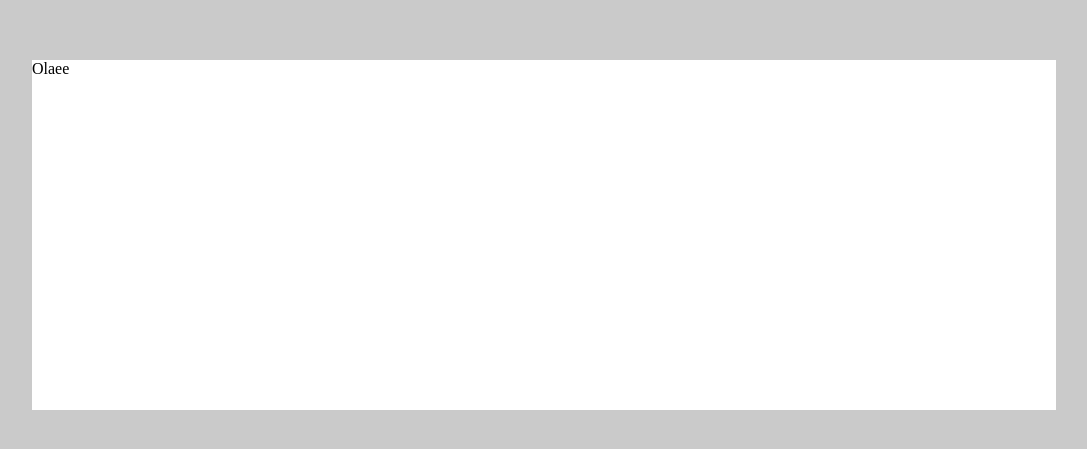
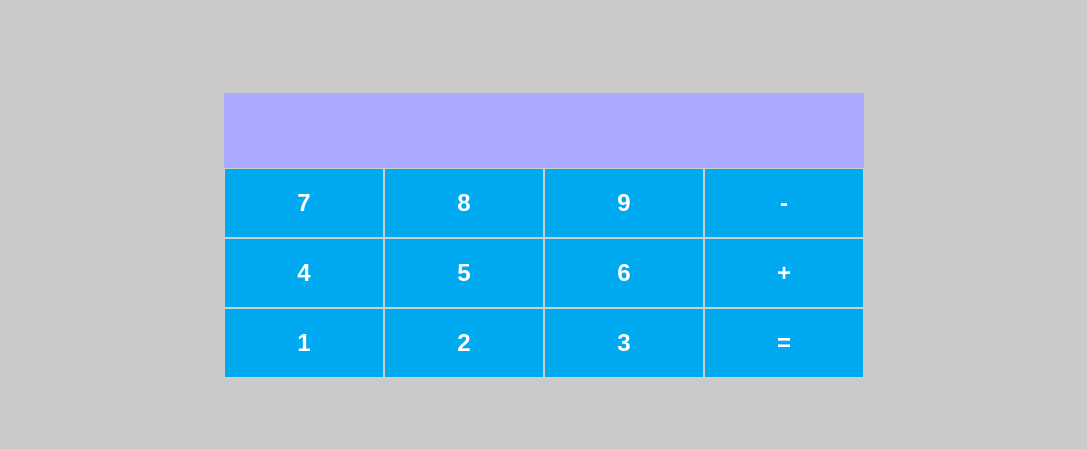
Before and after one commit to joaopedrott/javascript, a React (Create React App) app in the folder Dio/React/modulo 7 Desafio Calculadora/desafio01-calculadora/: page / in a window 1280 px wide. Shown: the part 165-614 px from the top of the page, without its empty margins (96-1183 px from the left). Built offline with nearby package versions, Linux system fonts and the light colour scheme.

Commit message:
adicionei os botoes e estilizei

```diff
--- a/Dio/React/modulo 7 Desafio Calculadora/desafio01-calculadora/src/App.js
+++ b/Dio/React/modulo 7 Desafio Calculadora/desafio01-calculadora/src/App.js
@@ -1,10 +1,34 @@
-
-import {Container,Content} from './styles'
+import Input from './components/Input'
+import Button from './components/Button'
+import {Container,Content, Row, Column} from './styles'
 
 const App =()=> {
   return (
     <Container>
-      <Content>Olaee</Content>
+      <Content>
+        <Input/>
+        <Row>
+        <Button label={"7"}/>
+        <Button label={"8"}/>
+        <Button label={"9"}/>
+        <Button label={"-"}/>
+        </Row>
+        <Row>
+        <Button label={"4"}/>
+        <Button label={"5"}/>
+        <Button label={"6"}/>
+        <Button label={"+"}/>
+        </Row>
+        <Row>
+        <Button label={"1"}/>
+        <Button label={"2"}/>
+        <Button label={"3"}/>
+        <Button label={"="}/>
+        </Row>
+
+
+
+      </Content>
     </Container>
   );
 }
--- a/Dio/React/modulo 7 Desafio Calculadora/desafio01-calculadora/src/components/Button/index.js
+++ b/Dio/React/modulo 7 Desafio Calculadora/desafio01-calculadora/src/components/Button/index.js
@@ -1,10 +1,11 @@
 
+import { ButtonContainer } from './styles'
 
-const Button =()=> {
+const Button =({label, onClick})=> {
     return (
-      <div className="App">
-        Ola
-      </div>
+      <ButtonContainer onClick={onClick}>
+        {label}
+      </ButtonContainer>
     );
   }
 
--- a/Dio/React/modulo 7 Desafio Calculadora/desafio01-calculadora/src/components/Button/styles.js
+++ b/Dio/React/modulo 7 Desafio Calculadora/desafio01-calculadora/src/components/Button/styles.js
@@ -1 +1,12 @@
 import styled from 'styled-components';
+
+export const ButtonContainer= styled.button`
+    padding: 20px;
+    border: 1px solid #CDCDCD;
+    background-color: #00AAf0;
+    color: #FFFFFF;
+    font-size: 24px;
+    font-weight: 700;
+    flex: 1;
+
+`
--- a/Dio/React/modulo 7 Desafio Calculadora/desafio01-calculadora/src/components/Input/index.js
+++ b/Dio/React/modulo 7 Desafio Calculadora/desafio01-calculadora/src/components/Input/index.js
@@ -1,10 +1,11 @@
 
+import {InputContainer} from './styles';
 
 const Input =()=> {
     return (
-      <div className="App">
-        Ola
-      </div>
+      <InputContainer>
+        <input />
+      </InputContainer>
     );
   }
 
--- a/Dio/React/modulo 7 Desafio Calculadora/desafio01-calculadora/src/components/Input/styles.js
+++ b/Dio/React/modulo 7 Desafio Calculadora/desafio01-calculadora/src/components/Input/styles.js
@@ -1 +1,29 @@
 import styled from 'styled-components';
+
+export const InputContainer = styled.div`
+    width: 100%;
+    height: 75px;
+    background-color: #AAAAFF;
+
+    display: flex;
+    align-items: center;
+    justify-content: flex-end;
+
+    font-size: 24px;
+    font-family: 'Roboto';
+
+
+    input {
+        width: 100%;
+        height: 75px;
+        background-color: #AAAAFF;
+        border: 0;
+        float: right;
+        padding: 0 10px;
+
+        font-size: 24px;
+        font-family: 'Roboto';
+        color: #FFFFFF;
+    }
+
+`
--- a/Dio/React/modulo 7 Desafio Calculadora/desafio01-calculadora/src/index.js
+++ b/Dio/React/modulo 7 Desafio Calculadora/desafio01-calculadora/src/index.js
@@ -2,6 +2,8 @@ import React from 'react';
 import ReactDOM from 'react-dom/client';
 import App from './App';
 import GlobalStyles from './global'
+
+
 
 const root = ReactDOM.createRoot(document.getElementById('root'));
 root.render(
--- a/Dio/React/modulo 7 Desafio Calculadora/desafio01-calculadora/src/styles.js
+++ b/Dio/React/modulo 7 Desafio Calculadora/desafio01-calculadora/src/styles.js
@@ -8,11 +8,28 @@ export const Container = styled.div`
     display: flex;
     align-items: center;
     justify-content: center;
+    /* min-width:390px; */
 `
 
 export const Content = styled.div`
     background-color: #FFFFFF;
-    width: 80%;
-    min-height: 350px;
+    width: 50%;
+
 
 `
+
+export const Row = styled.div`
+    display: flex;
+    flex-direction: row;
+    justify-content: space-between;
+    align-items: center;
+
+`
+
+export const Column = styled.div`
+    display: flex;
+    flex-direction: column;
+    justify-content: space-between;
+    align-items: center;
+
+`
```
